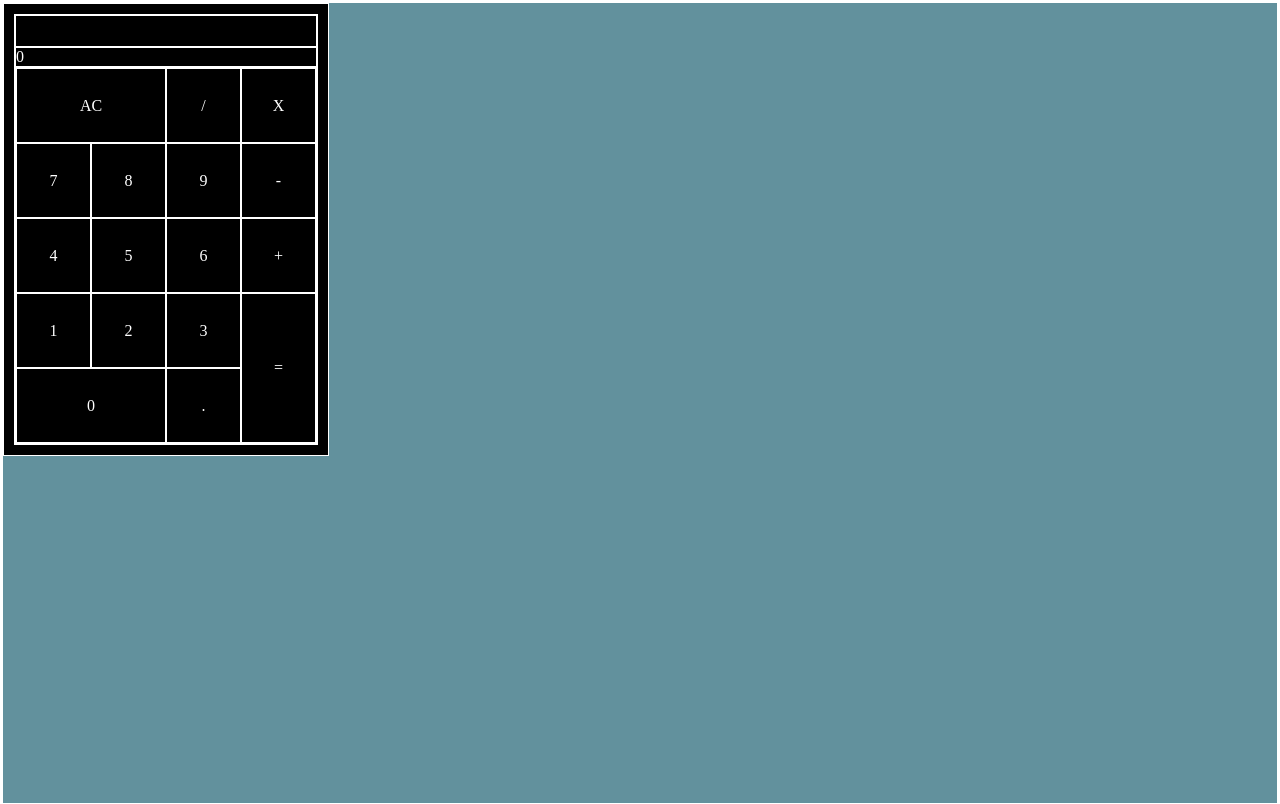
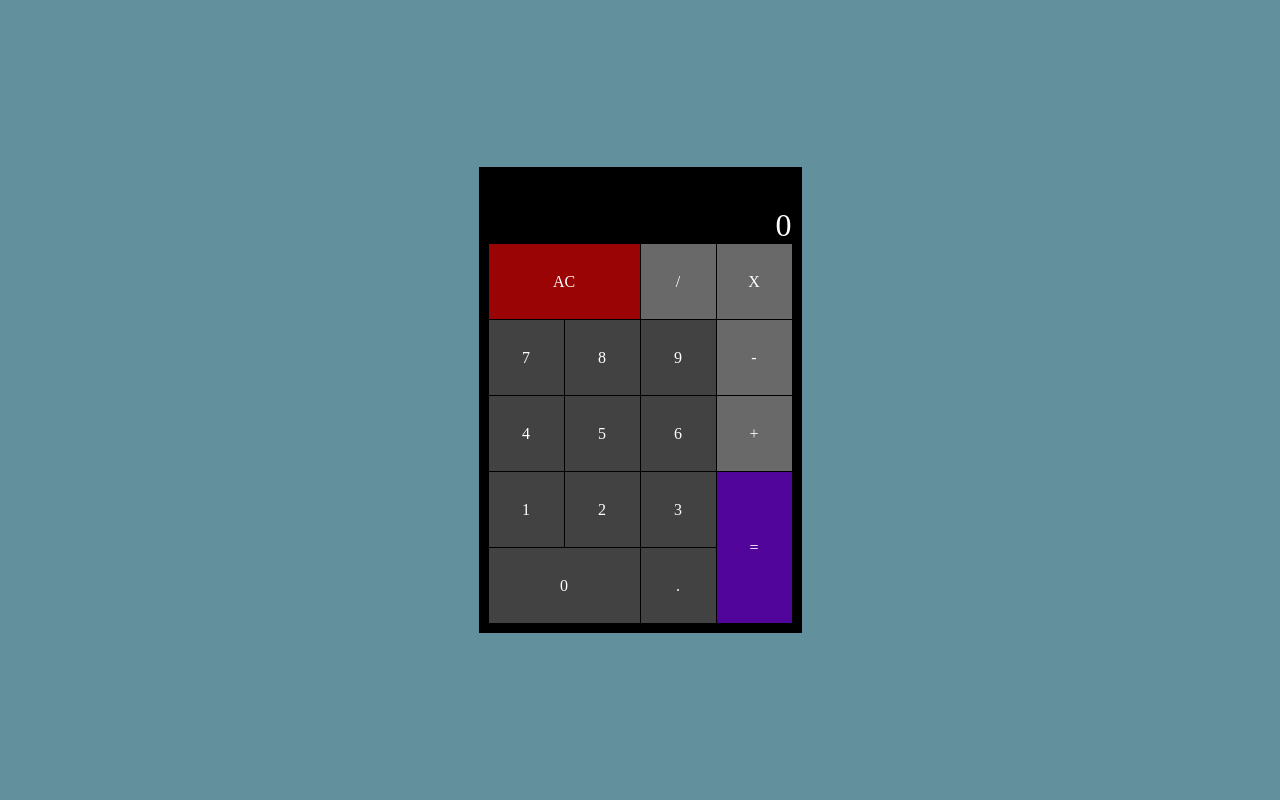
Before and after one commit to errami01/javaScript-calculator, a React (Create React App) app: page / in a window 1280 px wide. Built offline with nearby package versions, Linux system fonts and the light colour scheme.

Commit message:
add styles to multiple elements

```diff
--- a/src/App.css
+++ b/src/App.css
@@ -1,5 +1,5 @@
 *{
-  border:0.5px solid
+  /* border:0.5px solid */
 }
 :root, body{
   height: 100%;
@@ -7,8 +7,12 @@
   color: white;
 }
 #root{
+  display: flex;
+  align-items: center;
+  justify-content: center;
   background-color: #62919d;
   height: 100%;
+
 }
 .App {
   /* text-align: center; */
@@ -20,27 +24,41 @@
   display : grid;
   grid-template-columns: repeat(4, 75px) ;
   grid-template-rows: repeat(5, 75px);
-  /* grid-template-areas:
-  "AC AC / X"
-  "7 8 9 -"
-  "4 5 6 +"
-  "1 2 3 ="
-  "0 0 . ="; */
+  gap: 1px;
 }
 .grid-element{
   display: flex;
   align-items: center;
   justify-content: center;
+  background-color: dimgray;
+}
+.grid-element:hover{
+  cursor: pointer;
+  border: 0.1px solid orange;
+  transform: scale(1.05);
+}
+.formula{
+  height: 30px;
+  text-align: right;
+  color: orange
+  /* font-size: 0.9em; */
+}
+.display{
+  font-size: 2em;
+  text-align: right;
 }
 .clear{
   grid-column: span 2;
+  background-color: rgb(155, 4, 4);
 }
 .zero{
   grid-column: span 2;
 }
 .equals{
   grid-row: span 2;
+  background-color: rgb(82, 5, 154);
 }
-.formula{
-  height: 30px
+
+.number{
+  background-color: rgb(67, 66, 66);
 }
```
